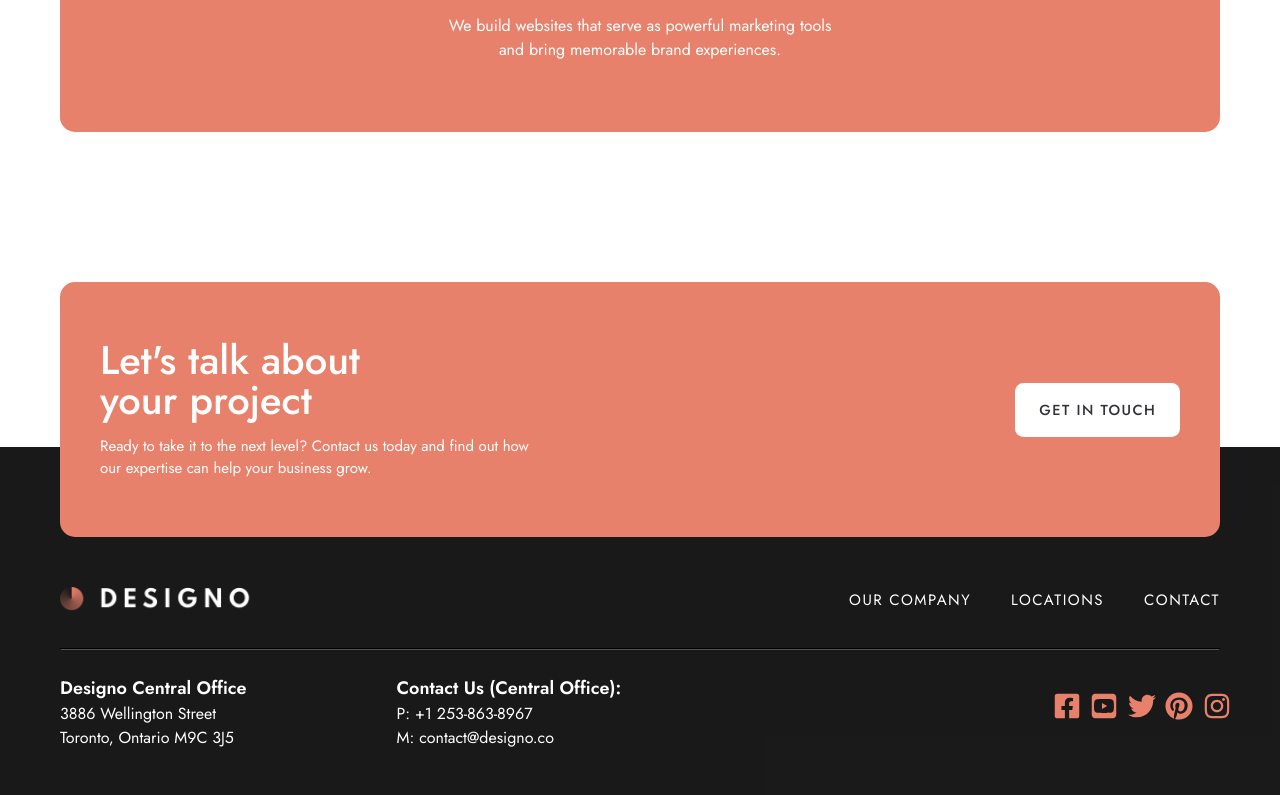
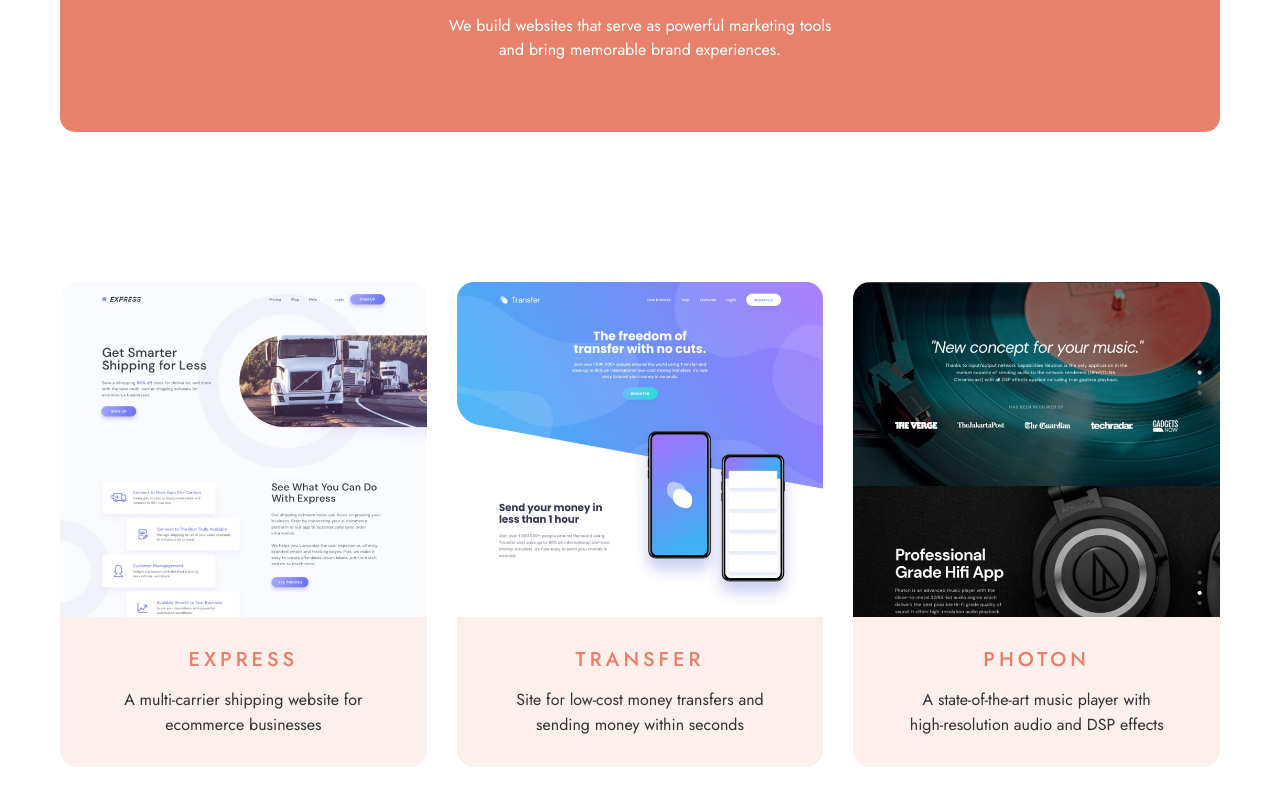
Before and after one commit to Bolazcoding/designo-website, a Next.js app: page /web-design in a window 1280 px wide. Shown: the part 280-1075 px from the top of the page. Built offline with nearby package versions, Linux system fonts and the light colour scheme.

Commit message:
app and web design done

```diff
--- a/app/_components/ProjectBox.tsx
+++ b/app/_components/ProjectBox.tsx
@@ -9,17 +9,16 @@
 
 function ProjectBox({ data }: { data: ProjectBoxProps }) {
   return (
-    <section className="grid grid-cols-3 gap-6">
-      {data.map((project, index) => {
+    <section className="grid grid-cols-3 gap-12 mx-[6rem] mt-60">
+      {data.map((project, index) => (
         <div key={index}>
           <ProjectCard
             title={project.title}
             description={project.description}
             image={project.image}
           />
-          ;
-        </div>;
-      })}
+        </div>
+      ))}
     </section>
   );
 }
--- a/app/_components/ProjectCard.tsx
+++ b/app/_components/ProjectCard.tsx
@@ -8,8 +8,23 @@
 
 function ProjectCard({ title, description, image }: ProjectCardProps) {
   return (
-    <div className="flex flex-col">
-      <Image src={image} alt={title} quality={100} />
+    <div className="flex flex-col w-full">
+      <Image
+        src={image}
+        alt={title}
+        width={400}
+        height={300}
+        className="object-cover rounded-t-[1.7rem]"
+        quality={100}
+      />
+      <div className="bg-tertiary/30 pt-11 pb-12 px-22 text-center rounded-b-[1.7rem]">
+        <h3 className="text-primary text-[2rem] font-medium tracking-[0.2em] uppercase">
+          {title}
+        </h3>
+        <p className="text-secondary text-[1.6rem] leading-10 font-normal mt-5">
+          {description}
+        </p>
+      </div>
     </div>
   );
 }
--- /dev/null
+++ b/app/app-design/page.tsx
@@ -0,0 +1,18 @@
+import HeroBanner from "../_components/HeroBanner";
+import ProjectBox from "../_components/ProjectBox";
+import { appDesignData } from "@/app/data/data";
+// import { webDesignData } from "@/app/data/data;
+
+function page() {
+  return (
+    <>
+      <HeroBanner
+        title="App Design"
+        description="Our mobile designs bring intuitive digital solutions to your customers right at their fingertips."
+      />
+      <ProjectBox data={appDesignData} />
+    </>
+  );
+}
+
+export default page;
```
